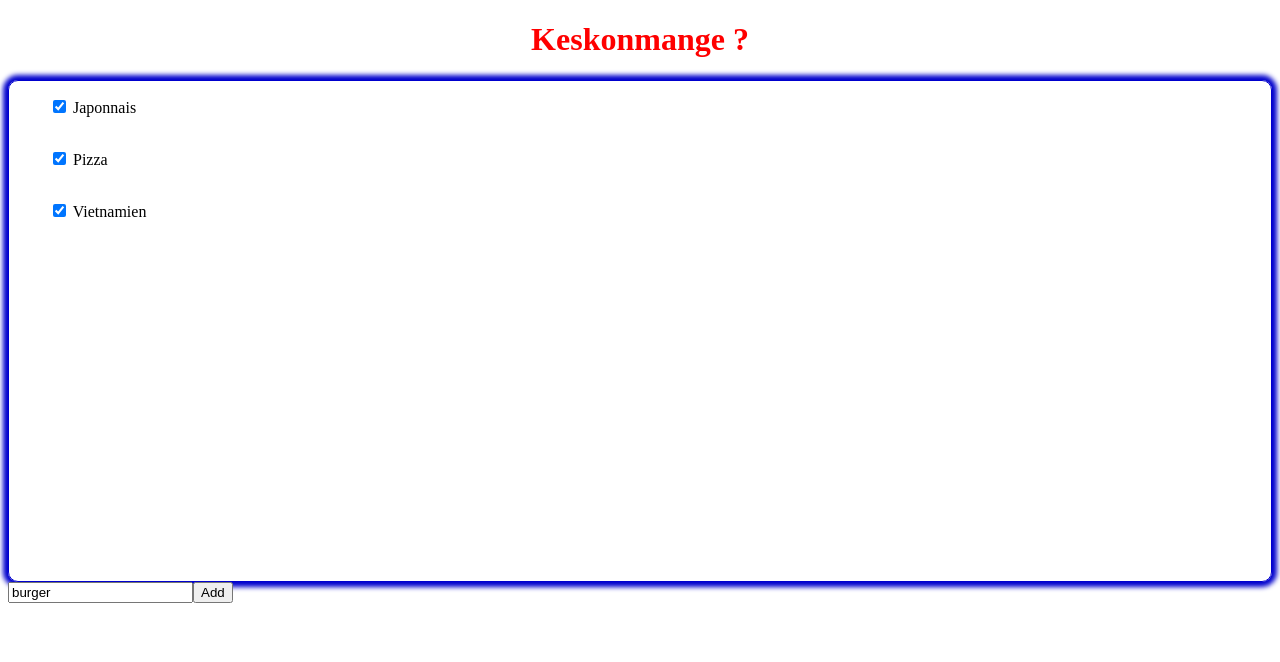
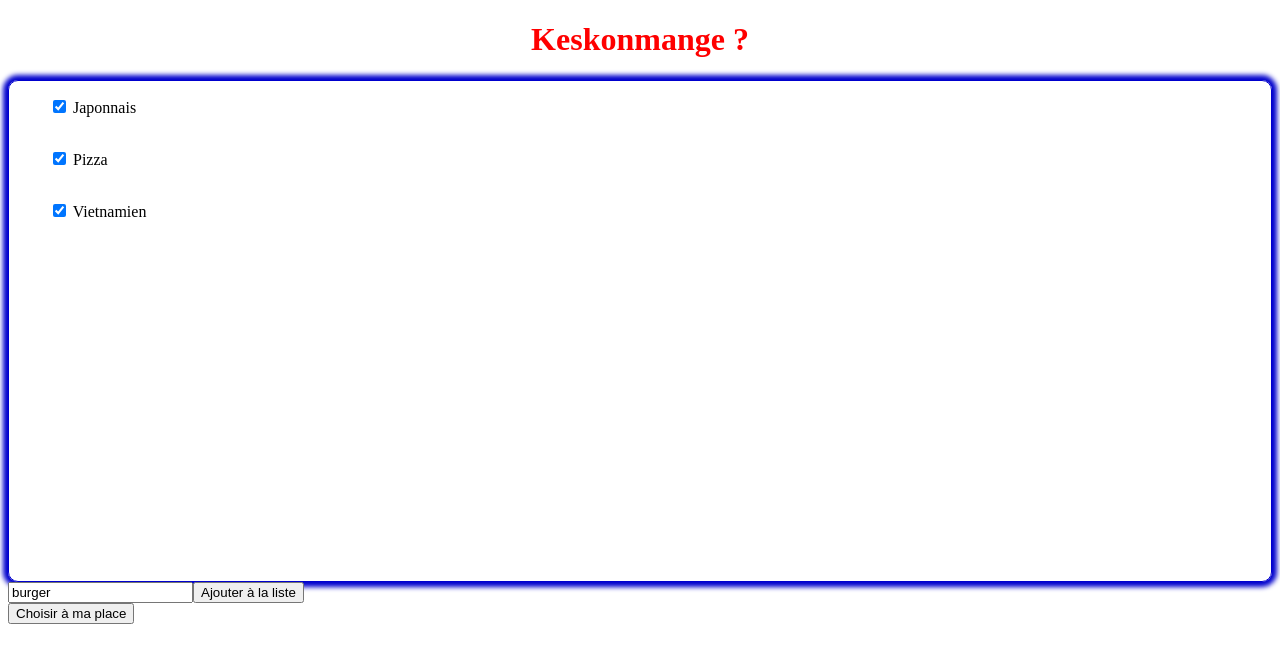
Before and after one commit to AdrienTurmo/keskonmange, an Angular app: page / in a window 1280 px wide. Shown: the top 662 px of the page. Built offline with nearby package versions, Linux system fonts and the light colour scheme.

Commit message:
Ajout du random sans prise en compte des checkbox

```diff
--- a/src/app/app.component.html
+++ b/src/app/app.component.html
@@ -7,13 +7,22 @@
   <div class="the-bouffe-list">
     <ul *ngFor="let bouffe of list" class="bouuf">
       <li>
-        <input type="checkbox" [(ngModel)]="bouffe.wanted">
+        <label>
+          <input type="checkbox" [(ngModel)]="bouffe.wanted">
+        </label>
         {{bouffe.value}}
       </li>
     </ul>
   </div>
   <div>
-    <input type="text" [(ngModel)]="toto">
-    <button (click)="addToList()">Add</button>
+    <label>
+      <input type="text" [(ngModel)]="toto">
+    </label>
+    <button (click)="addToList()">Ajouter à la liste</button>
+  </div>
+
+  <div>
+    <button (click)="spinTheWheel()">Choisir à ma place</button>
+    <div>{{result}}</div>
   </div>
 </div>
--- a/src/app/app.component.ts
+++ b/src/app/app.component.ts
@@ -12,27 +12,31 @@ export class AppComponent {
   list;
 
   constructor() {
-    // let list: object[];
-    // tslint:disable-next-line:only-arrow-functions
-    this.list = baseList.baseList.map(function(item) {
-      return {
-        value: item,
-        wanted: true
-      };
-    });
+    this.list = baseList.baseList.map(item => ({
+      value: item,
+      wanted: true
+    }));
   }
 
   toto = 'burger';
+  result: string;
 
   addToList() {
     this.list.push({
       value: this.toto,
       wanted: true
     });
-    this.toto = '';
   }
 
   toggleWanted(bouffe: any) {
     bouffe.isWanted = false;
   }
+
+  spinTheWheel() {
+    this.result = this.list[this.getRandomInt(this.list.length)].value;
+  }
+
+  getRandomInt(max) {
+    return Math.floor(Math.random() * Math.floor(max));
+  }
 }
```
